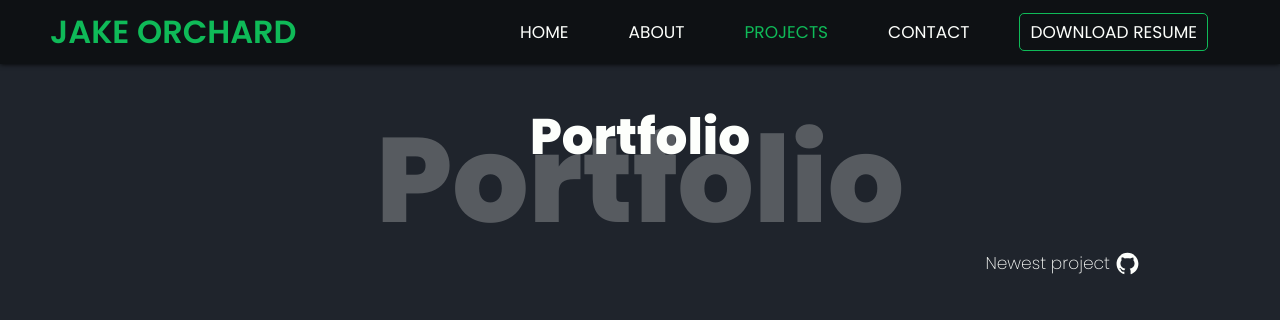
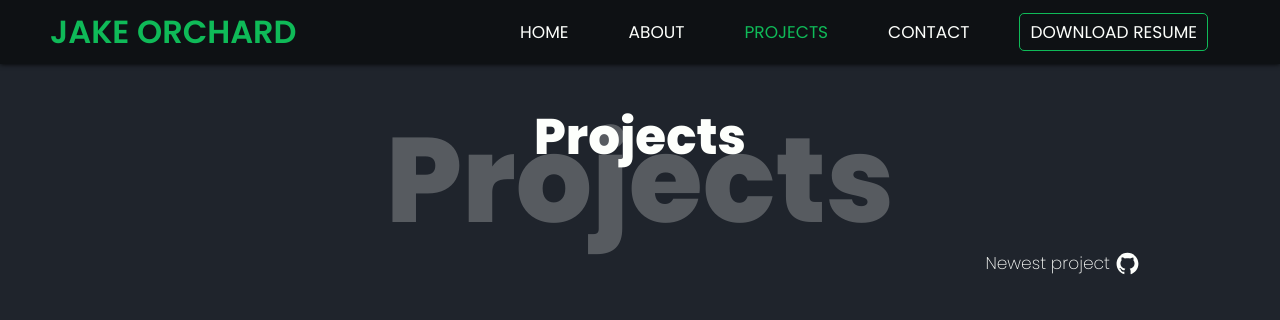
Before and after one commit to Jake-Orch/Portfolio-mk3, a React (Create React App) app: page /Portfolio-mk3/projects in a window 1280 px wide. Shown: the top 320 px of the page. Built offline with nearby package versions, Linux system fonts and the light colour scheme.

Commit message:
minor styling changes

```diff
--- a/src/containers/Projects/Projects.jsx
+++ b/src/containers/Projects/Projects.jsx
@@ -8,7 +8,7 @@ const Projects = () => {
   return (
     <div className="projects_container">
       <div className="projects_header">
-        <Title name={"Portfolio"} />
+        <Title name={"Projects"} />
         <div className="projects_featured">
           <p>Newest project</p>
           <AiFillGithub />
--- a/src/containers/Projects/projects.css
+++ b/src/containers/Projects/projects.css
@@ -37,7 +37,7 @@
 .projects_project_container {
     display: grid;
     justify-content: space-around;
-    width: 100vw;
+    width: 100%;
 }
 
 @media only screen and (min-width: 1100px) {
--- a/src/data.js
+++ b/src/data.js
@@ -103,6 +103,6 @@ export const projects = [
 export const info =
 {
   tagline: "A passionate web developer",
-  desc: "I am a Junior Web Devloper and graduate of University of Birmingham's Full Stack Web Development bootcamp, dedicated to learning and developing myself. I am keen on learning all aspects of Web Devlopment and greatful for any opportunity to gain more knowledge in the field. I have a wide range of skills for Front-End development being HTML, CSS, JavaScript, React, Tailwind and Bootstrap. Also, for Back End my skills include JavaScript, Express.js, Node.js, mySQL, mongoDB. I work very well in teams, having great communication skills and a friendly and polite attitude, there is no better feeling of than when everyones work comes together to produce an outstanding project.",
+  desc: "I am a Junior Web Devloper and alumni of University of Birmingham's Full Stack Web Development bootcamp, dedicated to learning and developing myself. I am keen on learning all aspects of Web Devlopment and greatful for any opportunity to gain more knowledge in the field. I have a wide range of skills for Front-End development being HTML, CSS, JavaScript, React, Tailwind and Bootstrap. Also, for Back End my skills include JavaScript, Express.js, Node.js, mySQL, mongoDB. I work very well in teams, having great communication skills and a friendly and polite attitude, there is no better feeling of than when everyones work comes together to produce an outstanding project.",
 
 };
--- a/src/index.css
+++ b/src/index.css
@@ -1,7 +1,6 @@
 :root {
   --font: "Poppins", sans-serif;
   --bg-color: #1f242c;
-  --bg-offwhite: #faf9f6;
   --bg-colortwo: #0e1114;
   --header-height: 8vh;
   --page-height: 100vh;
```
